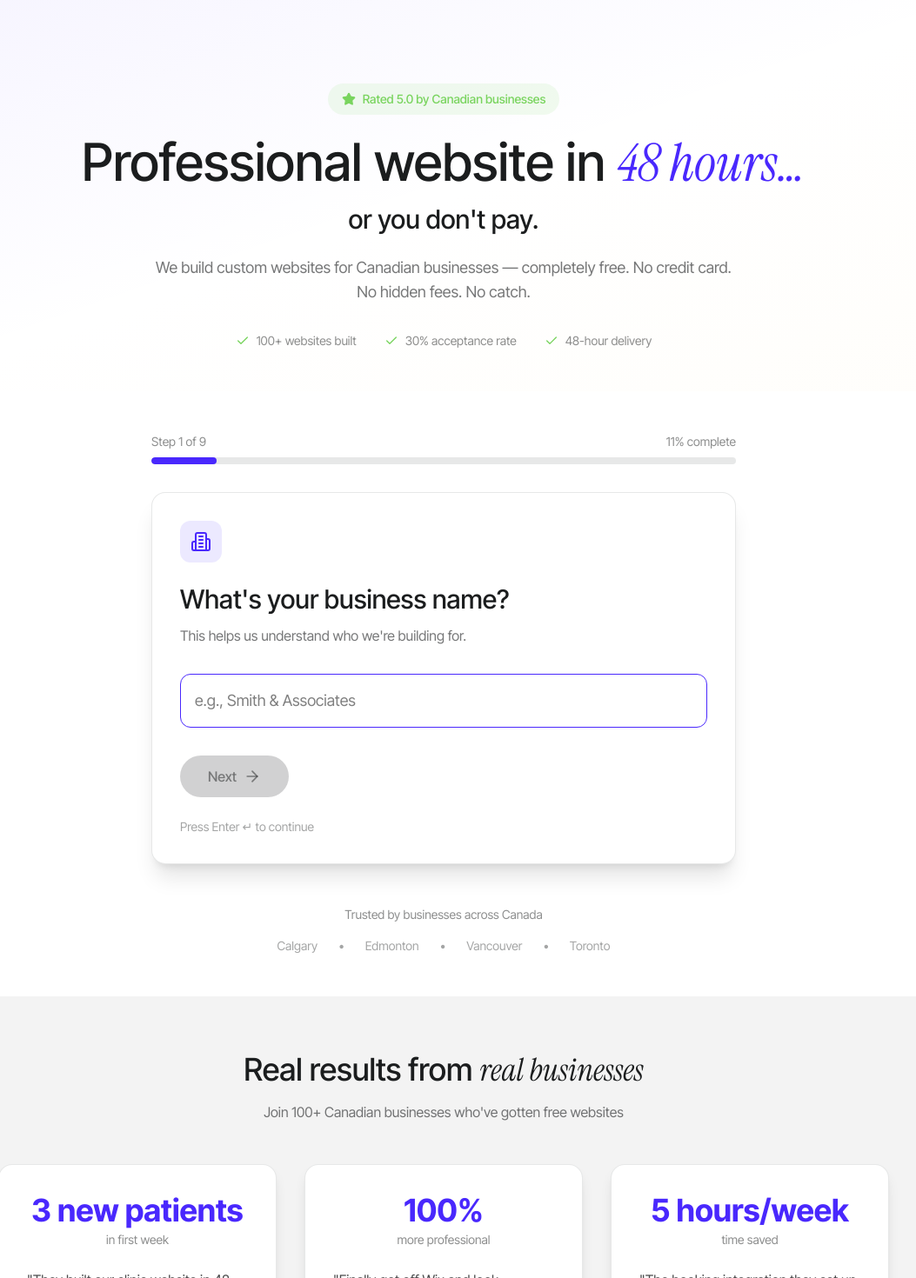
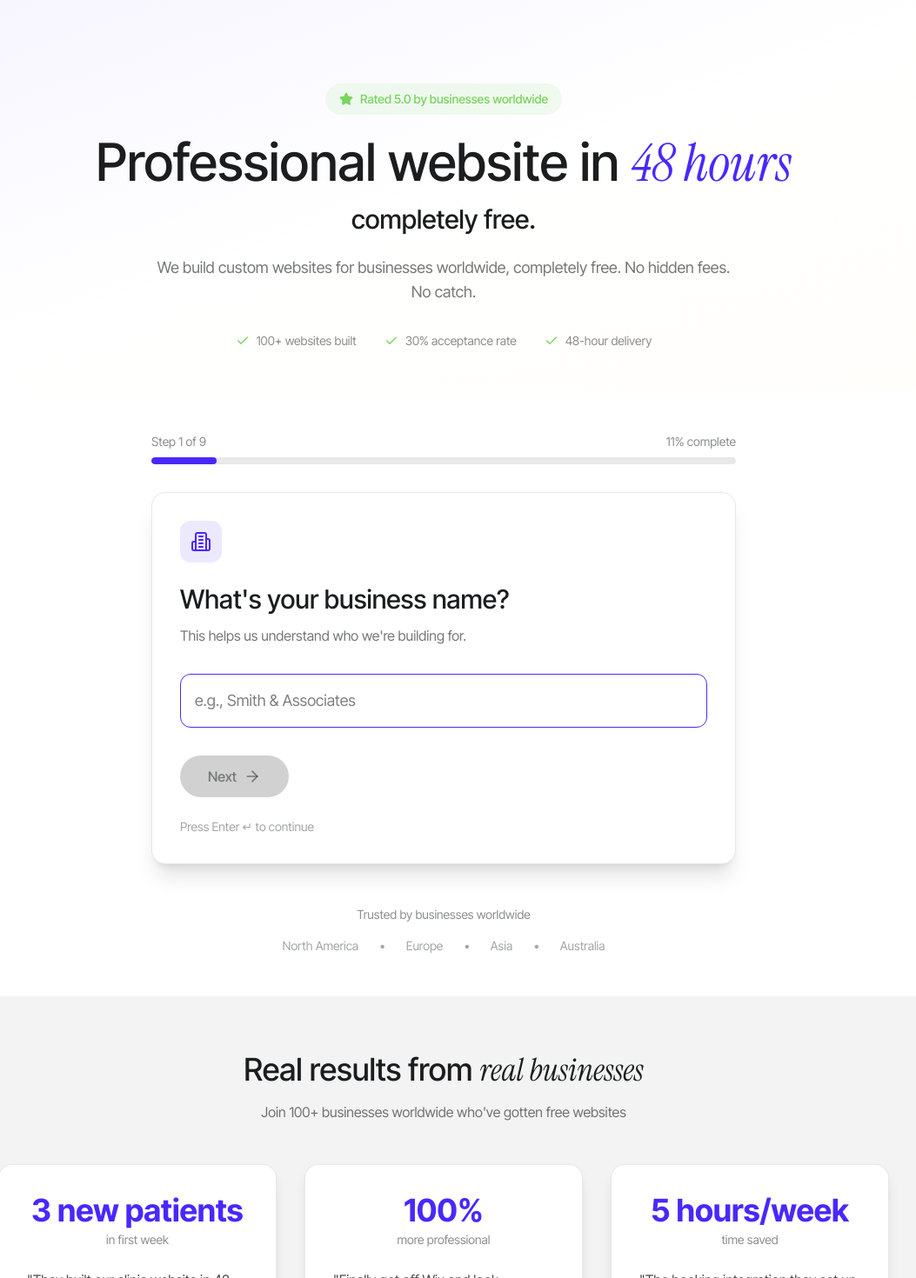
Before and after one commit to ShivamJoshii/mywebsitebuilder-ca, a Next.js app: page /apply in a window 1280 px wide. Shown: the top 1470 px of the page at 87% size, without its empty margins (130-1183 px from the left). Built offline with nearby package versions, Linux system fonts and the light colour scheme.

Commit message:
Remove all Canadian references - change to worldwide/global messaging

```diff
--- a/src/app/apply/page.tsx
+++ b/src/app/apply/page.tsx
@@ -276,7 +276,7 @@ export default function ApplyPage() {
           {/* Testimonials on success page */}
           <div className="max-w-4xl w-full mb-8">
             <p className="text-center text-sm text-dark_black/50 dark:text-white/50 mb-4">
-              Join 100+ Canadian businesses who've gotten free websites
+              Join 100+ businesses worldwide who've gotten free websites
             </p>
             <div className="grid md:grid-cols-3 gap-4">
               {testimonials.map((t, i) => (
@@ -309,20 +309,20 @@ export default function ApplyPage() {
           {/* Trust badge */}
           <div className="inline-flex items-center gap-2 px-4 py-2 rounded-full bg-green/10 text-green text-sm font-medium mb-6">
             <Star className="w-4 h-4 fill-green" />
-            Rated 5.0 by Canadian businesses
+            Rated 5.0 by businesses worldwide
           </div>
 
           {/* Main headline with guarantee */}
           <h1 className="text-4xl md:text-6xl font-medium mb-4">
             Professional website in{' '}
-            <span className="instrument-font italic text-purple_blue">48 hours…</span>
+            <span className="instrument-font italic text-purple_blue">48 hours</span>
           </h1>
           <p className="text-2xl md:text-3xl font-medium mb-6">
-            or you don't pay.
+            completely free.
           </p>
           <p className="text-lg text-dark_black/60 dark:text-white/60 max-w-2xl mx-auto mb-8">
-            We build custom websites for Canadian businesses — completely free.
-            No credit card. No hidden fees. No catch.
+            We build custom websites for businesses worldwide, completely free.
+            No hidden fees. No catch.
           </p>
 
           {/* Stats row */}
@@ -536,16 +536,16 @@ export default function ApplyPage() {
           {/* Trust signals below form */}
           <div className="mt-12 text-center">
             <p className="text-sm text-dark_black/50 dark:text-white/50 mb-4">
-              Trusted by businesses across Canada
+              Trusted by businesses worldwide
             </p>
             <div className="flex flex-wrap items-center justify-center gap-6 text-sm text-dark_black/40 dark:text-white/40">
-              <span>Calgary</span>
+              <span>North America</span>
               <span>•</span>
-              <span>Edmonton</span>
+              <span>Europe</span>
               <span>•</span>
-              <span>Vancouver</span>
+              <span>Asia</span>
               <span>•</span>
-              <span>Toronto</span>
+              <span>Australia</span>
             </div>
           </div>
         </div>
@@ -559,7 +559,7 @@ export default function ApplyPage() {
               Real results from <span className="instrument-font italic">real businesses</span>
             </h2>
             <p className="text-dark_black/60 dark:text-white/60">
-              Join 100+ Canadian businesses who've gotten free websites
+              Join 100+ businesses worldwide who've gotten free websites
             </p>
           </div>
 
--- a/src/app/page.tsx
+++ b/src/app/page.tsx
@@ -80,7 +80,7 @@ const testimonials = [
   {
     quote: "They built our clinic website in 48 hours. Professional, fast, and exactly what we needed.",
     author: "Dr. Sarah Chen",
-    role: "Family Practice, Calgary",
+    role: "Family Practice",
     rating: 5
   },
   {
@@ -92,7 +92,7 @@ const testimonials = [
   {
     quote: "Our booking requests tripled after the new site launched. Worth every penny.",
     author: "Jennifer Walsh",
-    role: "Salon Owner, Edmonton",
+    role: "Salon Owner",
     rating: 5
   }
 ]
@@ -213,14 +213,14 @@ export default function Home() {
             {/* Badge */}
             <motion.div variants={fadeInUp} className="inline-flex items-center gap-2 px-4 py-2 rounded-full bg-purple_blue/10 text-purple_blue text-sm font-medium mb-8">
               <span className="w-2 h-2 rounded-full bg-green animate-pulse" />
-              Now building in Calgary, Edmonton & Vancouver
+              Now serving clients worldwide
             </motion.div>
 
             {/* Headline */}
             <motion.h1 variants={fadeInUp} className="font-medium mb-6">
               Professional websites for{' '}
               <span className="instrument-font italic font-normal dark:text-white/70">
-                Canadian businesses
+                businesses worldwide
               </span>
             </motion.h1>
 
@@ -265,7 +265,7 @@ export default function Home() {
               </div>
               <div className="flex items-center gap-2">
                 <Check className="w-4 h-4 text-green" />
-                <span>Canadian owned & operated</span>
+                <span>Serving clients worldwide</span>
               </div>
             </motion.div>
           </motion.div>
@@ -276,12 +276,12 @@ export default function Home() {
       <section className="py-12 border-y border-dark_black/10 dark:border-white/10">
         <div className="container">
           <p className="text-center text-sm text-dark_black/50 dark:text-white/50 mb-8">
-            Trusted by businesses across Canada
+            Trusted by businesses worldwide
           </p>
           <div className="flex flex-wrap items-center justify-center gap-12 opacity-40">
             <span className="text-xl font-bold text-dark_black dark:text-white">United Health Centres</span>
-            <span className="text-xl font-bold text-dark_black dark:text-white">Calgary Medical</span>
-            <span className="text-xl font-bold text-dark_black dark:text-white">Edmonton Care</span>
+            <span className="text-xl font-bold text-dark_black dark:text-white">Medical Practices</span>
+            <span className="text-xl font-bold text-dark_black dark:text-white">Local Services</span>
             <span className="text-xl font-bold text-dark_black dark:text-white">Prairie Health</span>
           </div>
         </div>
@@ -422,7 +422,7 @@ export default function Home() {
             className="text-center mb-16"
           >
             <h2 className="font-medium mb-4">
-              Loved by <span className="instrument-font italic font-normal dark:text-white/70">Canadian businesses</span>
+              Loved by <span className="instrument-font italic font-normal dark:text-white/70">businesses worldwide</span>
             </h2>
           </motion.div>
 
```
